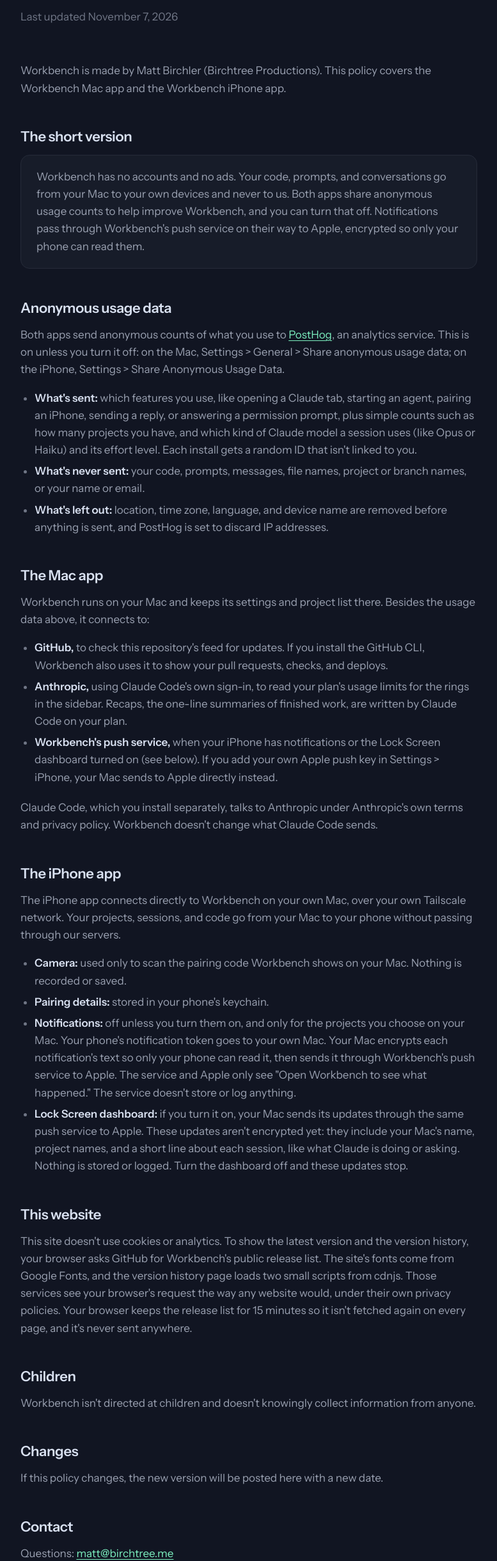
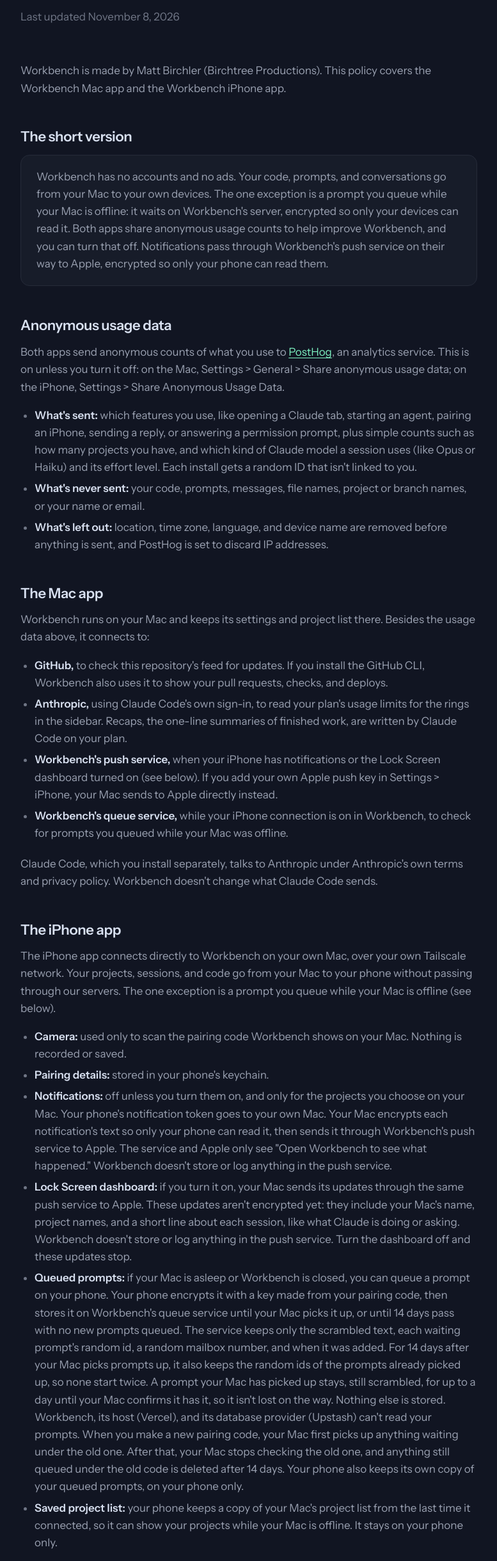
Before and after one commit to mattbirchler/bench-releases, a plain HTML site: page privacy.html in a window 1280 px wide. Shown: the part 201-2641 px from the top of the page at 64% size, without its empty margins (8-785 px from the left). Drawn offline with Linux system fonts and the light colour scheme; no server answers; a web font is replaced by a local one.

Commit message:
Website from Bench bfb843b

```diff
--- a/privacy.html
+++ b/privacy.html
@@ -4,7 +4,7 @@
 <meta charset="utf-8">
 <meta name="viewport" content="width=device-width, initial-scale=1">
 <title>Workbench Privacy Policy</title>
-<meta name="description" content="What the Workbench Mac and iPhone apps collect, what they connect to, and what never leaves your devices.">
+<meta name="description" content="What the Workbench Mac and iPhone apps collect, what they connect to, and what stays on your devices.">
 <meta name="theme-color" content="#111522">
 <link rel="icon" type="image/png" href="assets/img/favicon.png">
 <link rel="apple-touch-icon" href="assets/img/apple-touch-icon.png">
@@ -32,7 +32,7 @@
 <main id="main">
   <div class="wrap page-head">
     <h1 class="display">Privacy policy</h1>
-    <p>Last updated November 7, 2026</p>
+    <p>Last updated November 8, 2026</p>
   </div>
 
   <div class="wrap">
@@ -41,7 +41,7 @@
 
       <h2>The short version</h2>
       <div class="short">
-        <p>Workbench has no accounts and no ads. Your code, prompts, and conversations go from your Mac to your own devices and never to us. Both apps share anonymous usage counts to help improve Workbench, and you can turn that off. Notifications pass through Workbench's push service on their way to Apple, encrypted so only your phone can read them.</p>
+        <p>Workbench has no accounts and no ads. Your code, prompts, and conversations go from your Mac to your own devices. The one exception is a prompt you queue while your Mac is offline: it waits on Workbench's server, encrypted so only your devices can read it. Both apps share anonymous usage counts to help improve Workbench, and you can turn that off. Notifications pass through Workbench's push service on their way to Apple, encrypted so only your phone can read them.</p>
       </div>
 
       <h2>Anonymous usage data</h2>
@@ -58,17 +58,23 @@
         <li><strong>GitHub,</strong> to check this repository's feed for updates. If you install the GitHub CLI, Workbench also uses it to show your pull requests, checks, and deploys.</li>
         <li><strong>Anthropic,</strong> using Claude Code's own sign-in, to read your plan's usage limits for the rings in the sidebar. Recaps, the one-line summaries of finished work, are written by Claude Code on your plan.</li>
         <li><strong>Workbench's push service,</strong> when your iPhone has notifications or the Lock Screen dashboard turned on (see below). If you add your own Apple push key in Settings &gt; iPhone, your Mac sends to Apple directly instead.</li>
+        <li><strong>Workbench's queue service,</strong> while your iPhone connection is on in Workbench, to check for prompts you queued while your Mac was offline.</li>
       </ul>
       <p>Claude Code, which you install separately, talks to Anthropic under Anthropic's own terms and privacy policy. Workbench doesn't change what Claude Code sends.</p>
 
       <h2>The iPhone app</h2>
-      <p>The iPhone app connects directly to Workbench on your own Mac, over your own Tailscale network. Your projects, sessions, and code go from your Mac to your phone without passing through our servers.</p>
+      <p>The iPhone app connects directly to Workbench on your own Mac, over your own Tailscale network. Your projects, sessions, and code go from your Mac to your phone without passing through our servers. The one exception is a prompt you queue while your Mac is offline (see below).</p>
       <ul>
         <li><strong>Camera:</strong> used only to scan the pairing code Workbench shows on your Mac. Nothing is recorded or saved.</li>
         <li><strong>Pairing details:</strong> stored in your phone's keychain.</li>
-        <li><strong>Notifications:</strong> off unless you turn them on, and only for the projects you choose on your Mac. Your phone's notification token goes to your own Mac. Your Mac encrypts each notification's text so only your phone can read it, then sends it through Workbench's push service to Apple. The service and Apple only see "Open Workbench to see what happened." The service doesn't store or log anything.</li>
-        <li><strong>Lock Screen dashboard:</strong> if you turn it on, your Mac sends its updates through the same push service to Apple. These updates aren't encrypted yet: they include your Mac's name, project names, and a short line about each session, like what Claude is doing or asking. Nothing is stored or logged. Turn the dashboard off and these updates stop.</li>
+        <li><strong>Notifications:</strong> off unless you turn them on, and only for the projects you choose on your Mac. Your phone's notification token goes to your own Mac. Your Mac encrypts each notification's text so only your phone can read it, then sends it through Workbench's push service to Apple. The service and Apple only see "Open Workbench to see what happened." Workbench doesn't store or log anything in the push service.</li>
+        <li><strong>Lock Screen dashboard:</strong> if you turn it on, your Mac sends its updates through the same push service to Apple. These updates aren't encrypted yet: they include your Mac's name, project names, and a short line about each session, like what Claude is doing or asking. Workbench doesn't store or log anything in the push service. Turn the dashboard off and these updates stop.</li>
+        <li><strong>Queued prompts:</strong> if your Mac is asleep or Workbench is closed, you can queue a prompt on your phone. Your phone encrypts it with a key made from your pairing code, then stores it on Workbench's queue service until your Mac picks it up, or until 14 days pass with no new prompts queued. The service keeps only the scrambled text, each waiting prompt's random id, a random mailbox number, and when it was added. For 14 days after your Mac picks prompts up, it also keeps the random ids of the prompts already picked up, so none start twice. A prompt your Mac has picked up stays, still scrambled, for up to a day until your Mac confirms it has it, so it isn't lost on the way. Nothing else is stored. Workbench, its host (Vercel), and its database provider (Upstash) can't read your prompts. When you make a new pairing code, your Mac first picks up anything waiting under the old one. After that, your Mac stops checking the old one, and anything still queued under the old code is deleted after 14 days. Your phone also keeps its own copy of your queued prompts, on your phone only.</li>
+        <li><strong>Saved project list:</strong> your phone keeps a copy of your Mac's project list from the last time it connected, so it can show your projects while your Mac is offline. It stays on your phone only.</li>
       </ul>
+
+      <h2>Server logs</h2>
+      <p>Workbench doesn't log requests to its own services. The companies that host them, like Vercel, keep standard request logs that can briefly record the IP address and time of each request. Your queued prompts stay unreadable, but the requests themselves aren't invisible.</p>
 
       <h2>This website</h2>
       <p>This site doesn't use cookies or analytics. To show the latest version and the version history, your browser asks GitHub for Workbench's public release list. The site's fonts come from Google Fonts, and the version history page loads two small scripts from cdnjs. Those services see your browser's request the way any website would, under their own privacy policies. Your browser keeps the release list for 15 minutes so it isn't fetched again on every page, and it's never sent anywhere.</p>
```
